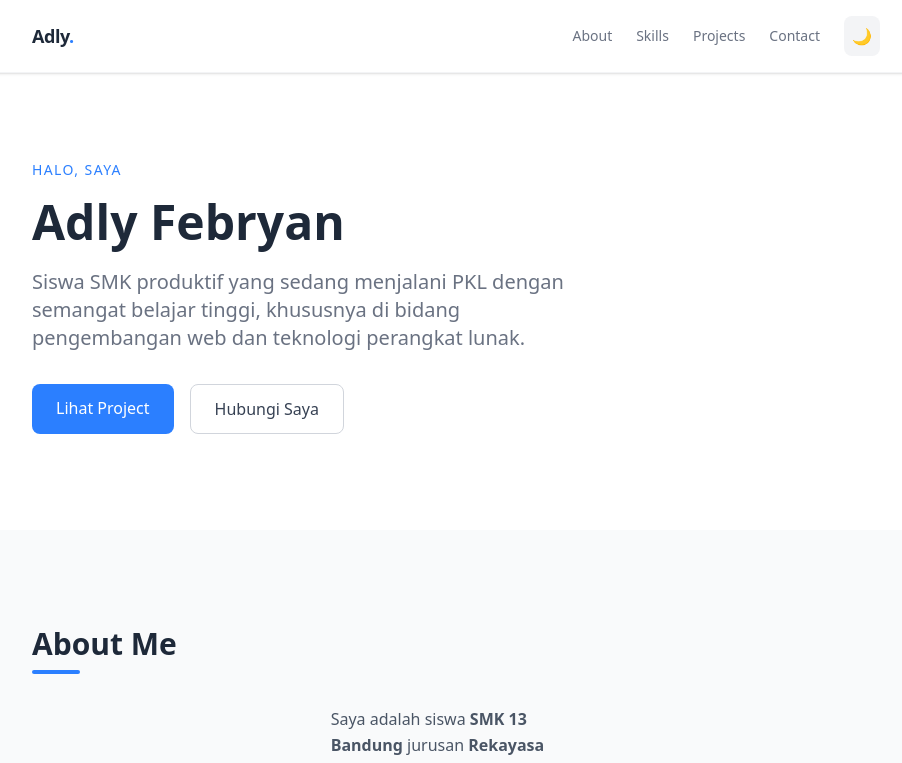
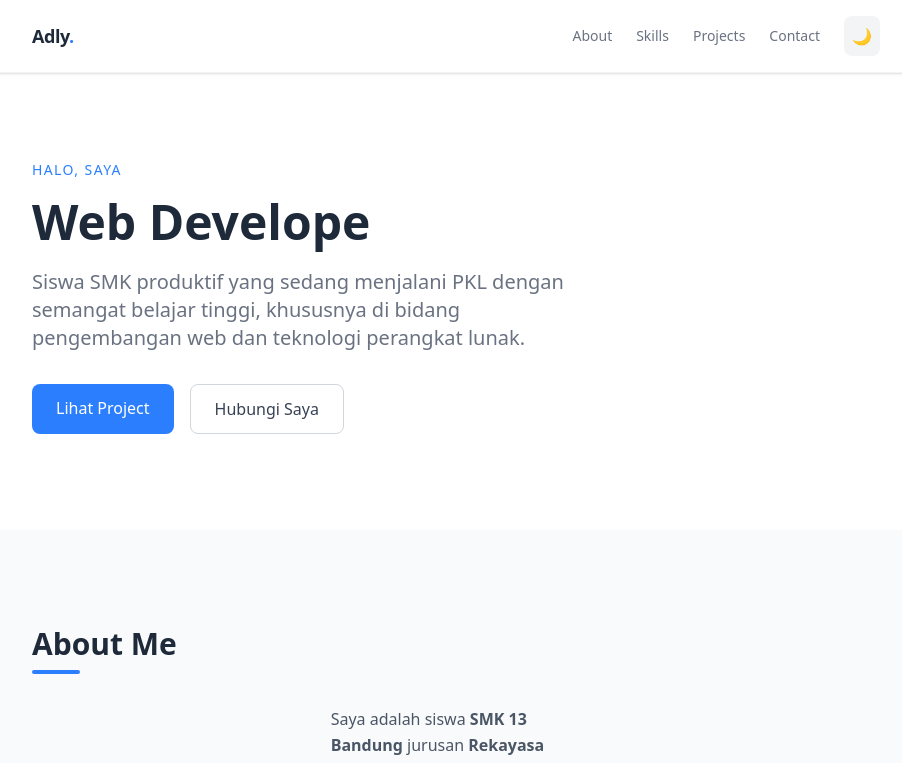
Before and after one commit to adly-248/portofolio-ku, a Next.js app: page / in a window 1280 px wide. Shown: the top 763 px of the page, without its empty margins (184-1086 px from the left). Built offline with nearby package versions, Linux system fonts and the light colour scheme.

Commit message:
add typing animation

```diff
--- a/app/page.tsx
+++ b/app/page.tsx
@@ -3,6 +3,7 @@
 import { useTheme } from 'next-themes'
 import { useEffect, useState } from 'react'
 import { motion } from 'framer-motion'
+import { TypeAnimation } from 'react-type-animation'
 
 export default function Home() {
   const { theme, setTheme } = useTheme()
@@ -87,8 +88,20 @@
             Halo, saya
           </motion.p>
           <motion.h1 variants={fadeUp} className="text-5xl font-bold mb-4 leading-tight">
-            Adly Febryan
-          </motion.h1>
+            <TypeAnimation
+                sequence={[
+                'Adly Febryan',
+                2000,
+                'Web Developer',
+                2000,
+                'Full-Stack Learner',
+                2000,
+                ]}
+                wrapper="span"
+                speed={50}
+                repeat={Infinity}
+            />
+            </motion.h1>
           <motion.p variants={fadeUp} className="text-xl text-gray-500 dark:text-gray-400 mb-8 max-w-xl">
             Siswa SMK produktif yang sedang menjalani PKL dengan semangat belajar tinggi,
             khususnya di bidang pengembangan web dan teknologi perangkat lunak.
--- a/package.json
+++ b/package.json
@@ -13,7 +13,8 @@
     "next": "16.1.7",
     "next-themes": "^0.4.6",
     "react": "19.2.3",
-    "react-dom": "19.2.3"
+    "react-dom": "19.2.3",
+    "react-type-animation": "^3.2.0"
   },
   "devDependencies": {
     "@tailwindcss/postcss": "^4",
```
Also changed, not shown: 1 other file (tests, documents, lock files or other folders).
